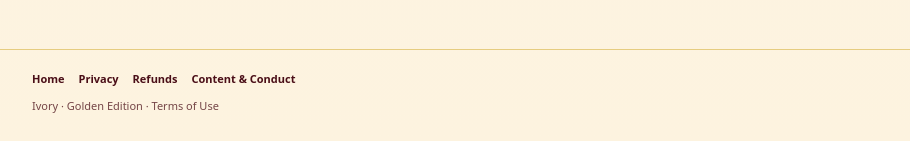
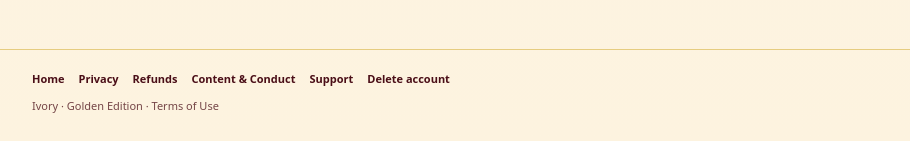
Before and after one commit to chawdhureprithwwiraj-svg/ivory-website, a plain HTML site: page terms.html in a window 1280 px wide. Shown: the part 2517-2658 px from the top of the page, without its empty margins (183-1093 px from the left). Drawn offline with Linux system fonts and the light colour scheme.

Commit message:
Update terms.html

```diff
--- a/terms.html
+++ b/terms.html
@@ -17,4 +17,5 @@
 <h2>12. Ending it</h2><p>You may stop being a member whenever you like; access runs to the end of the period you have paid for. The house may close an account that breaks section 5, or that is used to harm another member.</p>
 <h2>13. The law</h2><p>These terms are governed by the law of India, and the courts of West Bengal have jurisdiction. If any single sentence here is found unenforceable, the rest still stands.</p>
 <h2>14. Changes</h2><p>If these terms change, the date at the top changes and the app will say so. Continuing to use Ivory after that means you accept the new version.</p>
-<h2>15. Reaching a person</h2><p>Every complaint, question or legal notice goes to the Grievance Officer named on the Privacy Policy page, or through the quiet door inside the app. A real person reads it: <a href="mailto:fansupport.ivory@gmail.com"><span>fansupport.ivory@gmail.com</span></a>.</p></main><footer class="foot"><div class="wrap"><nav class="footlinks"><a href="index.html">Home</a><a href="privacy.html">Privacy</a><a href="refunds.html">Refunds</a><a href="content-conduct.html">Content &amp; Conduct</a></nav>Ivory · Golden Edition · Terms of Use</div></footer></body></html>
+<h2>15. Reaching a person</h2><p>Every complaint, question or legal notice goes to the Grievance Officer named on the Privacy Policy page, or through the quiet door inside the app. A real person reads it: <a href="mailto:fansupport.ivory@gmail.com"><span>fansupport.ivory@gmail.com</span></a>.</p></main><footer class="foot"><div class="wrap"><nav class="footlinks"><a href="index.html">Home</a><a href="privacy.html">Privacy</a><a href="refunds.html">Refunds</a><a href="content-conduct.html">Content &amp; Conduct</a><a href="support.html">Support</a><a href="delete-account.html">Delete account</a></nav>Ivory · Golden Edition · Terms of Use</div></footer></body></html>
+<!-- END OF FILE - terms.html -->
```
